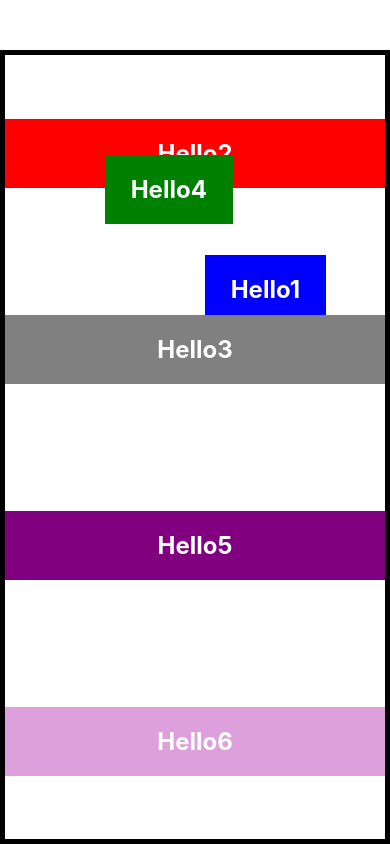
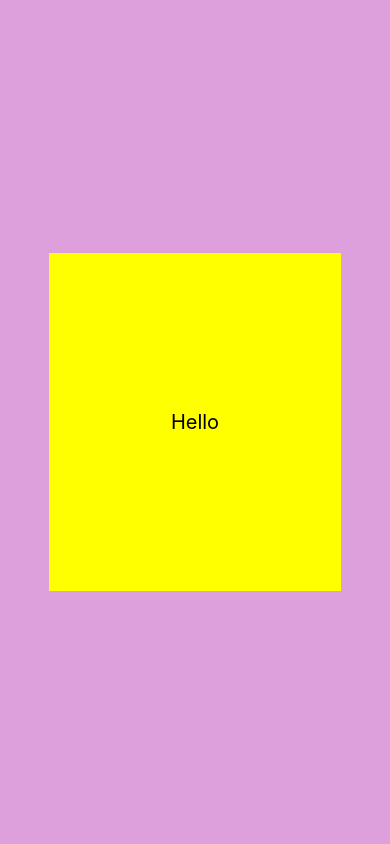
Before and after one commit to hafiscp/ReactNative, a React Native app: screen / in a window 390 px wide. Built offline with nearby package versions, Linux system fonts and the light colour scheme.

Commit message:
Dimensions API

```diff
--- a/App.js
+++ b/App.js
@@ -1,5 +1,6 @@
 import React from "react";
-import { View, StyleSheet, Text, ScrollView } from "react-native";
+import { View, StyleSheet, Text, ScrollView, Dimensions } from "react-native";
+import Dynamic from "./components/Dynamic";
 import Box from "./components/Box";
 import MobileLearn from "./components/MobileLearn";
 import Greet from "./components/Greet";
@@ -13,50 +14,27 @@ export default function App() {
       {/* <DarkMode /> */}
       {/* <Greet name="Hafis" /> */}
       {/* <Greet name="My Friend" /> */}
-      <Box
-        style={{
-          backgroundColor: "blue",
-          position: "absolute",
-          top: 200,
-          left: 200,
-        }}
-      >
-        {" "}
-        Hello1{" "}
-      </Box>
-      <Box style={{ backgroundColor: "red" }}> Hello2 </Box>
-      <Box style={{ backgroundColor: "grey" }}> Hello3 </Box>
-      <Box
-        style={{
-          backgroundColor: "green",
-          position: "absolute",
-          top: 100,
-          left: 100,
-        }}
-      >
-        {" "}
-        Hello4{" "}
-      </Box>
-      <Box style={{ backgroundColor: "purple" }}> Hello5 </Box>
-      <Box style={{ backgroundColor: "plum" }}> Hello6 </Box>
+      {/* <Box style={{ backgroundColor: "red" }}> Hello1 </Box> */}
+      <Dynamic style={{ backgroundColor: "yellow" }} />
     </View>
     // </ScrollView>
   );
 }
 
+
 const styles = StyleSheet.create({
   container: {
+    backgroundColor: "plum",
     flex: 1,
-    // height:250,
-    // alignItems: "flex-start",
-    justifyContent: "space-around",
+    alignItems: "center",
+    justifyContent: "center",
     // flexWrap:"wrap",
     // flexDirection:"row",
     // gap:10,
     // rowGap:10,
     // columnGap:10,
-    marginTop: 50,
-    borderWidth: 5,
-    borderColor: "black",
+    // marginTop: 50,
+    // borderWidth: 5,
+    // borderColor: "black",
   },
 });
--- /dev/null
+++ b/components/Dynamic.js
@@ -0,0 +1,24 @@
+import { StyleSheet, Text, View, Dimensions } from "react-native";
+
+export default function Dynamic({ children, style }) {
+  return (
+    <View style={[styles.bg, style]}>
+      <Text style={styles.text}>Hello</Text>
+    </View>
+  );
+}
+
+const boxWidth = Dimensions.get("window").width
+const boxHeight = Dimensions.get("window").height
+
+const styles = StyleSheet.create({
+  bg: {
+    height: boxHeight > 400 ? "40%" : "200",
+    width: boxWidth > 200 ? "75%": "200",
+    justifyContent:'center',
+    alignItems:'center',
+  },
+  text:{
+    fontSize:20
+  }
+});
```
